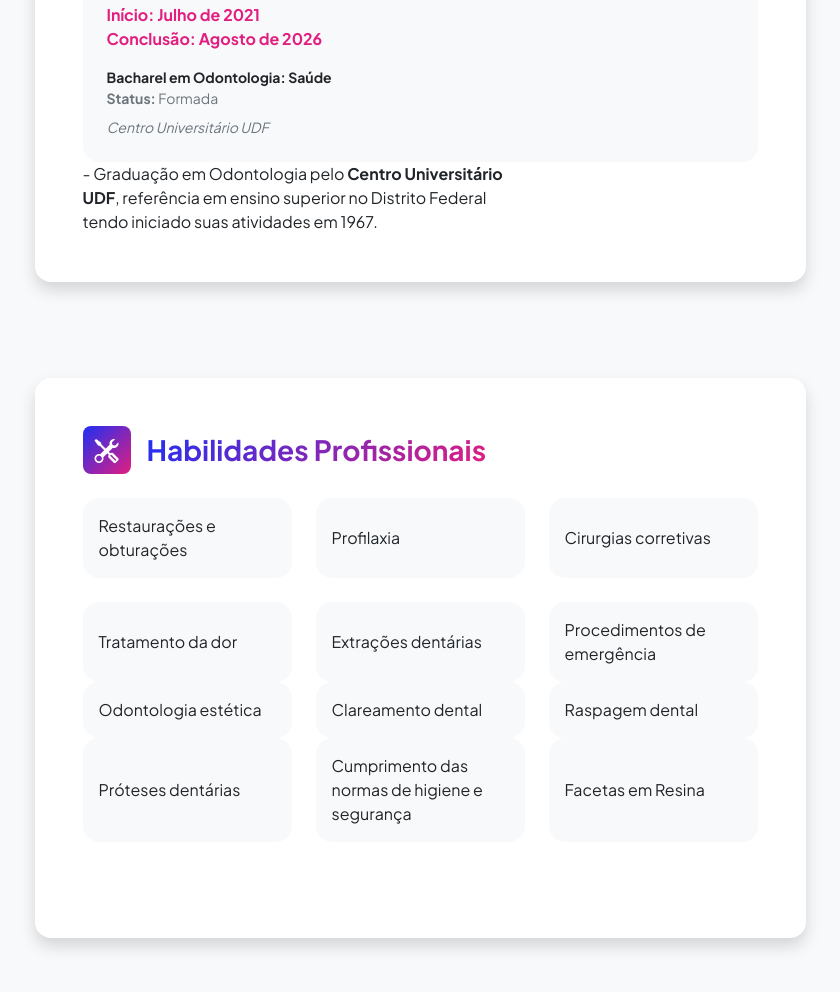
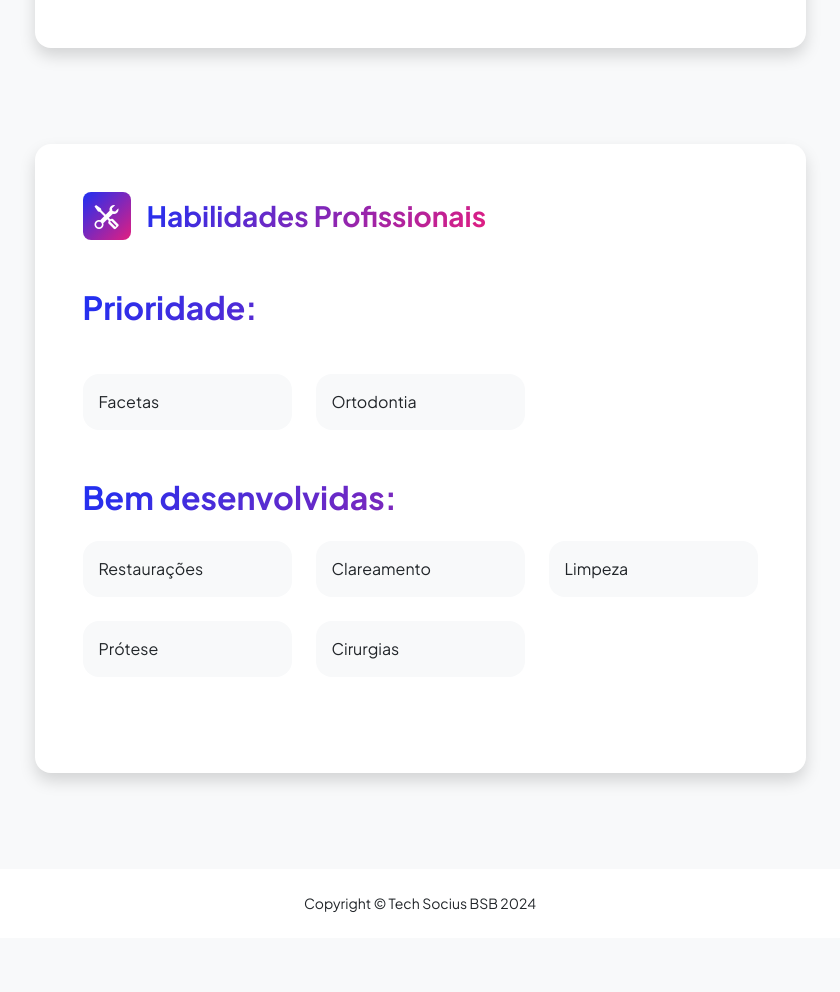
Before and after one commit to rabelojp/kamilla_oficial, a plain HTML site: page resume.html in a window 1280 px wide. Shown: the part 3993-4985 px from the top of the page, without its empty margins (220-1060 px from the left). After the commit the page ends 4931 px from the top, so only its background shows below. Drawn offline with nearby package versions, Linux system fonts and the light colour scheme.

Commit message:
v1.2 (prioridade, bem desenvolvidas)

```diff
--- a/resume.html
+++ b/resume.html
@@ -166,11 +166,9 @@
                                     <div class="row align-items-center gx-5">
                                         <div class="col text-center text-lg-start mb-4 mb-lg-0">
                                             <div class="bg-light p-4 rounded-4">
-                                                <div class="text-secondary fw-bolder fs-4 mb-4 mt-4">ESPECIALIZAÇÃO</div>
+                                                <div class="text-secondary fw-bolder fs-4 mb-3 mt-3">ESPECIALIZAÇÃO</div>
                                                 <div><img src="images/hodos.png" alt=""></div>
-                                                <div class="text-secondary fw-bolder mb-3 mt-3">Início: Agosto de 2023 <br> Conclusão: Junho de 2026</div>
                                                 <div class="mb-2">
-                                                    <div class="small fw-bolder">Pós Graduação em Ortodontia: Saúde</div>
                                                     <div class="small text-muted"> <strong>Status: </strong>Cursando</div>
                                                 </div>
                                                 <div class="fst-italic">
@@ -188,11 +186,9 @@
                                     <div class="row align-items-center gx-5">
                                         <div class="col text-center text-lg-start mb-4 mb-lg-0">
                                             <div class="bg-light p-4 rounded-4">
-                                                <div class="text-secondary fw-bolder fs-4 mb-4 mt-4">BACHARELADO</div>
+                                                <div class="text-secondary fw-bolder fs-4 mb-3 mt-3">BACHARELADO</div>
                                                 <div><img style="width: 10rem;" src="images/udf.png" alt=""></div>
-                                                <div class="text-secondary fw-bolder mb-3 mt-3">Início: Julho de 2021 <br>Conclusão: Agosto de 2026</div>
                                                 <div class="mb-2">
-                                                    <div class="small fw-bolder">Bacharel em Odontologia: Saúde</div>
                                                     <div class="small text-muted"> <strong>Status: </strong>Formada</div>
                                                 </div>
                                                 <div class="fst-italic">
@@ -226,28 +222,24 @@
                                             <div class="feature bg-primary bg-gradient-primary-to-secondary text-white rounded-3 me-3"><i class="bi bi-tools"></i></div>
                                             <h3 class="fw-bolder mb-0"><span class="text-gradient d-inline">Habilidades Profissionais</span></h3>
                                         </div>
+
+                                        <div class="mt-5"><h2 class="text-gradient fw-bolder mt-4 mb-4">Prioridade:</h2></div>
+
+                                        <div class="row row-cols-1 row-cols-md-3 mt-5 mb-md-0">
+                                            <div class="col mb-4 mb-md-0"><div class="d-flex align-items-center bg-light rounded-4 p-3 h-100">Facetas</div></div>
+                                            <div class="col mb-4 mb-md-0"><div class="d-flex align-items-center bg-light rounded-4 p-3 h-100">Ortodontia</div></div>
+                                        </div>
+
+                                        <div class="mt-5"><h2 class="text-gradient fw-bolder mt-4 mb-4">Bem desenvolvidas:</h2></div>
+
                                         <div class="row row-cols-1 row-cols-md-3 mb-4">
-                                            <div class="col mb-4 mb-md-0"><div class="d-flex align-items-center bg-light rounded-4 p-3 h-100">Restaurações e obturações</div></div>
-                                            <div class="col mb-4 mb-md-0"><div class="d-flex align-items-center bg-light rounded-4 p-3 h-100">Profilaxia</div></div>
-                                            <div class="col"><div class="d-flex align-items-center bg-light rounded-4 p-3 h-100">Cirurgias corretivas</div></div>
+                                            <div class="col mb-4 mb-md-0"><div class="d-flex align-items-center bg-light rounded-4 p-3 h-100">Restaurações</div></div>
+                                            <div class="col mb-4 mb-md-0"><div class="d-flex align-items-center bg-light rounded-4 p-3 h-100">Clareamento</div></div>
+                                            <div class="col"><div class="d-flex align-items-center bg-light rounded-4 p-3 h-100">Limpeza</div></div>
                                         </div>
                                         <div class="row row-cols-1 row-cols-md-3">
-                                            <div class="col mb-4 mb-md-0"><div class="d-flex align-items-center bg-light rounded-4 p-3 h-100">Tratamento da dor</div></div>
-                                            <div class="col mb-4 mb-md-0"><div class="d-flex align-items-center bg-light rounded-4 p-3 h-100">Extrações dentárias</div></div>
-                                            <div class="col"><div class="d-flex align-items-center bg-light rounded-4 p-3 h-100">Procedimentos de emergência</div></div>
-                                        </div>
-                                        <div class="row row-cols-1 row-cols-md-3">
-                                            <div class="col mb-4 mb-md-0"><div class="d-flex align-items-center bg-light rounded-4 p-3 h-100">Odontologia estética</div></div>
-                                            <div class="col mb-4 mb-md-0"><div class="d-flex align-items-center bg-light rounded-4 p-3 h-100">Clareamento dental</div></div>
-                                            <div class="col"><div class="d-flex align-items-center bg-light rounded-4 p-3 h-100">Raspagem dental
-                                            </div></div>
-                                        </div>
-                                        <div class="row row-cols-1 row-cols-md-3">
-                                            <div class="col mb-4 mb-md-0"><div class="d-flex align-items-center bg-light rounded-4 p-3 h-100">Próteses dentárias</div></div>
-                                            <div class="col mb-4 mb-md-0"><div class="d-flex align-items-center bg-light rounded-4 p-3 h-100">Cumprimento das normas de higiene e
-                                                segurança</div></div>
-                                            <div class="col"><div class="d-flex align-items-center bg-light rounded-4 p-3 h-100">Facetas em Resina
-                                            </div></div>
+                                            <div class="col mb-4 mb-md-0"><div class="d-flex align-items-center bg-light rounded-4 p-3 h-100">Prótese</div></div>
+                                            <div class="col mb-4 mb-md-0"><div class="d-flex align-items-center bg-light rounded-4 p-3 h-100">Cirurgias</div></div>
                                         </div>
                                     </div>
 
```
